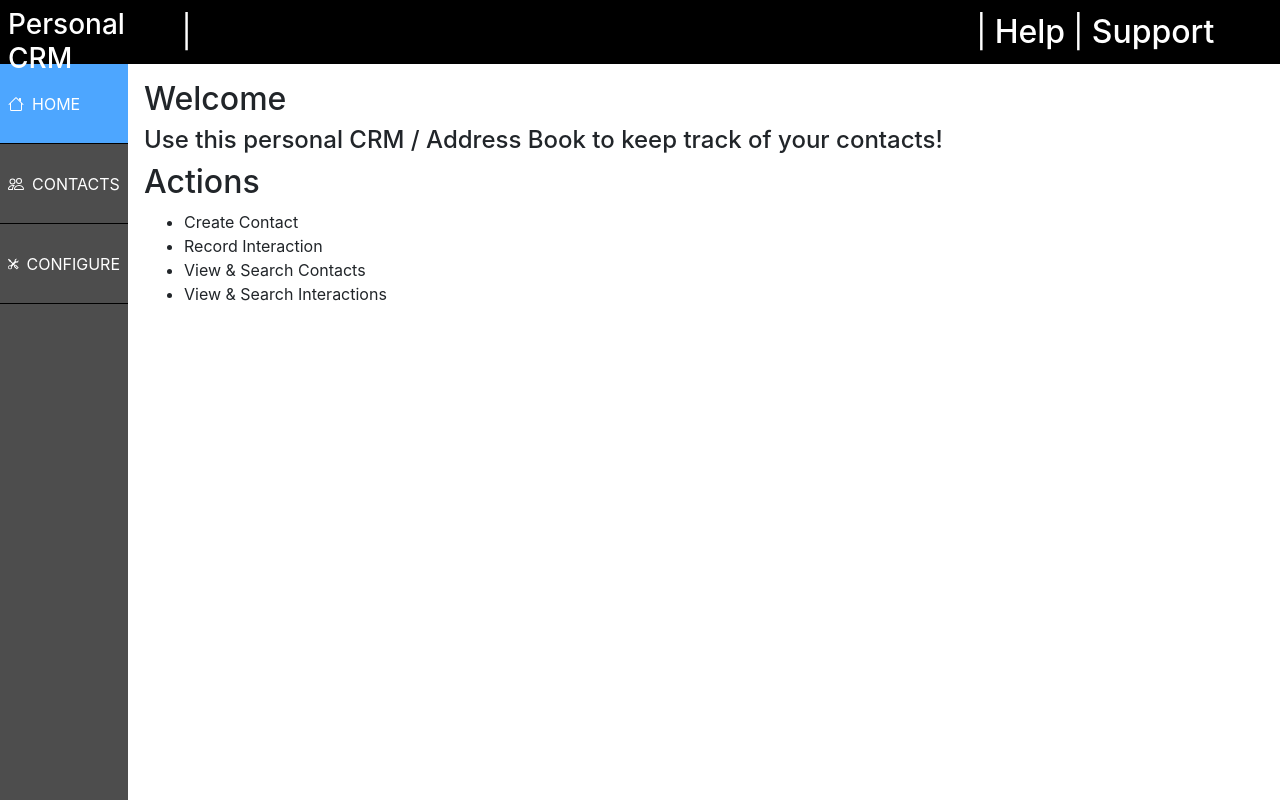
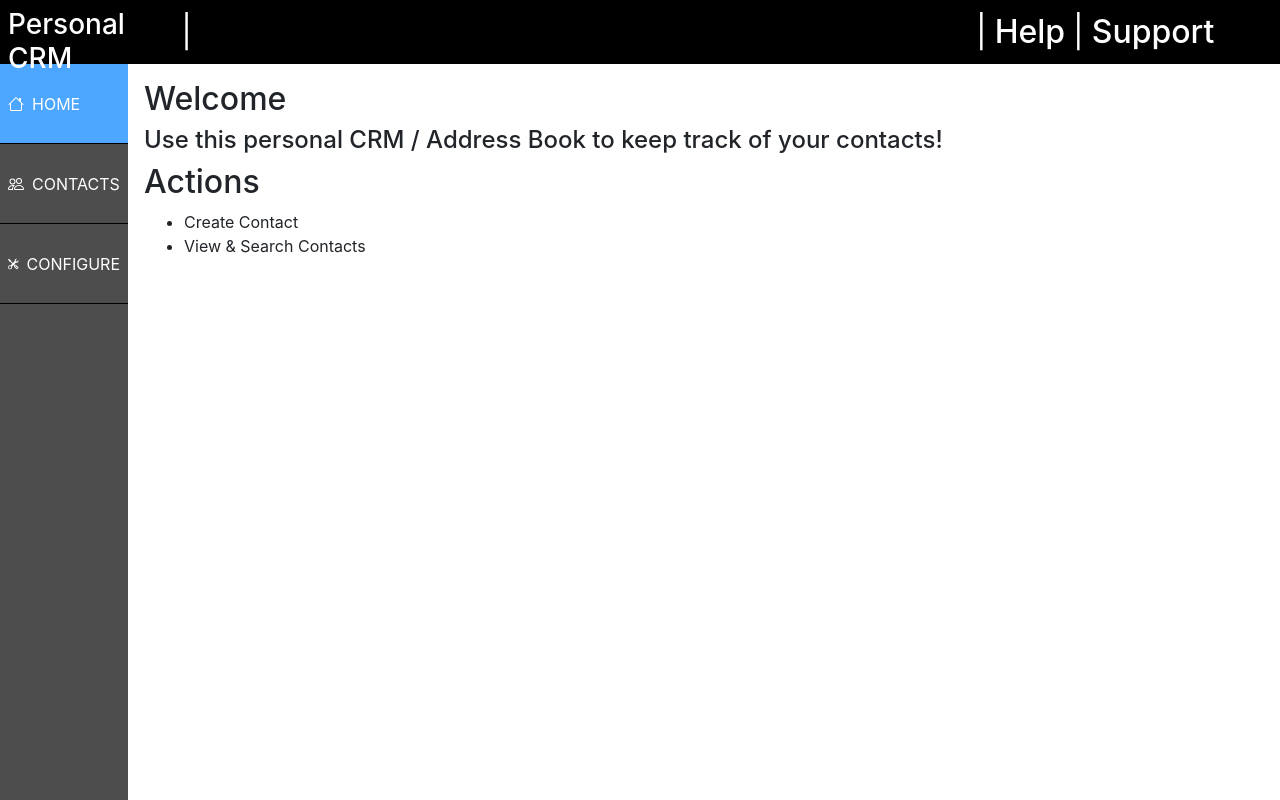
Before and after one commit to Jonathan-Paul-Wood/courm, a React (Create React App) app: page /home in a window 1280 px wide. Built offline with nearby package versions, Linux system fonts and the light colour scheme.

Commit message:
code clean

```diff
--- a/src/common/CollectionTitleHeader/CollectionTitleHeader.js
+++ b/src/common/CollectionTitleHeader/CollectionTitleHeader.js
@@ -1,7 +1,7 @@
 import React, { useState, useEffect } from 'react';
 import { useHistory } from 'react-router-dom';
 import styled from 'styled-components';
-import Button from '../Button/Button';
+import Button from '../Button';
 
 const ContentWrapper = styled.div`
     position: fixed;
@@ -36,7 +36,7 @@ const ContentWrapper = styled.div`
 
 export default function CollectionTitleHeader(props) {
     const history = useHistory();
-    const [listMode, setListMode] = useState(true);
+    // const [listMode, setListMode] = useState(true);
 
     return (
         <ContentWrapper>
@@ -47,7 +47,7 @@ export default function CollectionTitleHeader(props) {
             />
             <h2 id="header-title">{props.title}</h2>
             <div id="header-right">
-                {listMode ? (
+                {/* {listMode ? (
                     <div className="switch">
                         <label>
                         List
@@ -57,7 +57,7 @@ export default function CollectionTitleHeader(props) {
                     </div>
                 ) : (
                     <button>Edit</button>
-                )}
+                )} */}
             </div>
         </ContentWrapper>
     );
--- a/src/common/CommonModal/CommonModal.js
+++ b/src/common/CommonModal/CommonModal.js
@@ -3,7 +3,7 @@ import styled from 'styled-components';
 import PropTypes from 'prop-types';
 import icons from '../../assets/icons/bootstrapIcons';
 import Modal from 'react-bootstrap/Modal';
-import Button from '../Button/Button';
+import Button from '../Button';
 
 const IconContainer = styled.span`
     margin-right: 0.5rem;
--- a/src/common/DateInput/DateInput.js
+++ b/src/common/DateInput/DateInput.js
@@ -146,7 +146,7 @@ const StyleContainer = styled.div`
         width: 100%;
     }
 
-    input + label.error {
+    .error {
         color: red;
     }
 `;
--- a/src/common/EntityTitleHeader/EntityTitleHeader.js
+++ b/src/common/EntityTitleHeader/EntityTitleHeader.js
@@ -2,7 +2,7 @@ import React, { useState, useEffect } from 'react';
 import { useHistory, useParams } from 'react-router-dom';
 import styled from 'styled-components';
 import PropTypes from 'prop-types';
-import Button from '../Button/Button';
+import Button from '../Button';
 
 const ContentWrapper = styled.div`
     position: fixed;
--- a/src/components/AppHome/AppHome.js
+++ b/src/components/AppHome/AppHome.js
@@ -34,9 +34,9 @@ export default function AppHome() {
             <h2>Actions</h2>
             <ul className="action-list">
                 <li onClick={() => history.push('/contacts/new')}>Create Contact</li>
-                <li onClick={() => history.push('/interactions/new')}>Record Interaction</li>
+                {/* <li onClick={() => history.push('/interactions/new')}>Record Interaction</li> */}
                 <li onClick={() => history.push('/contacts')}>View & Search Contacts</li>
-                <li onClick={() => history.push('/interactions')}>View & Search Interactions</li>
+                {/* <li onClick={() => history.push('/interactions')}>View & Search Interactions</li> */}
             </ul>
         </HomeWrapper>
     );
--- a/src/components/ContactsBrowse/ContactCard.js
+++ b/src/components/ContactsBrowse/ContactCard.js
@@ -2,7 +2,7 @@ import React from 'react';
 import PropTypes from 'prop-types';
 import styled from 'styled-components';
 import { useHistory } from 'react-router-dom';
-import Button from '../../common/Button/Button';
+import Button from '../../common/Button';
 import icons from '../../assets/icons/bootstrapIcons';
 
 const CardWrapper = styled.div`
--- a/src/components/ContactsBrowse/ContactsBrowse.js
+++ b/src/components/ContactsBrowse/ContactsBrowse.js
@@ -5,7 +5,6 @@ import MainToolbar from '../../common/MainToolbar';
 import ContactCard from './ContactCard';
 import Paginate from './Paginate/Paginate';
 import {RESULTS_PER_PAGE} from '../../common/constants/constants';
-import Tooltip from '../../common/Tooltip/Tooltip';
 import LoadingSpinner from '../../common/LoadingSpinner/LoadingSpinner';
 
 const ContentWrapper = styled.div`
--- a/src/components/ContactsBrowse/Paginate/Paginate.js
+++ b/src/components/ContactsBrowse/Paginate/Paginate.js
@@ -1,7 +1,7 @@
 import React from 'react';
 import PropTypes from 'prop-types';
 import styled from 'styled-components';
-import Button from '../../../common/Button/Button';
+import Button from '../../../common/Button';
 
 const PaginateWrapper = styled.div`
     height: 8vh;
```
